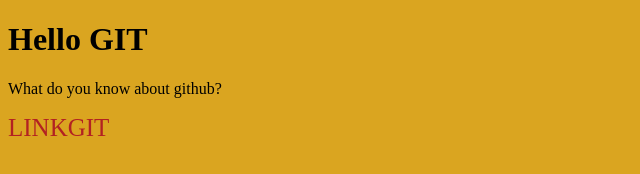
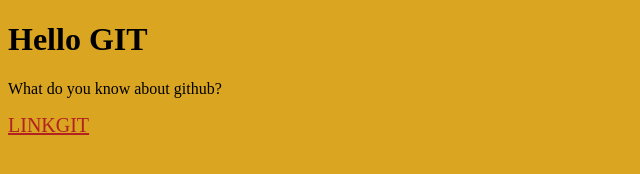
Before and after one commit to YuliiaBakun/gitTest, a plain HTML site: page index.html in a window 1280 px wide. Shown: the full height of the page, 0-640 px from the left. Drawn offline with Linux system fonts and the light colour scheme.

Commit message:
new styles

```diff
--- a/style.css
+++ b/style.css
@@ -5,7 +5,6 @@ body {
 
  a {
      color: firebrick;
-     text-decoration: none;
-     font-size: 25px;
+     font-size: 20px;
      text-transform: uppercase;
  }
```
